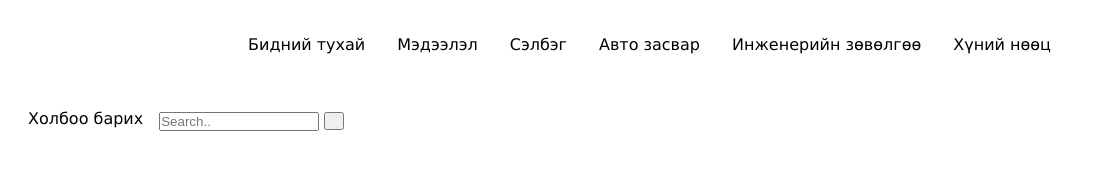
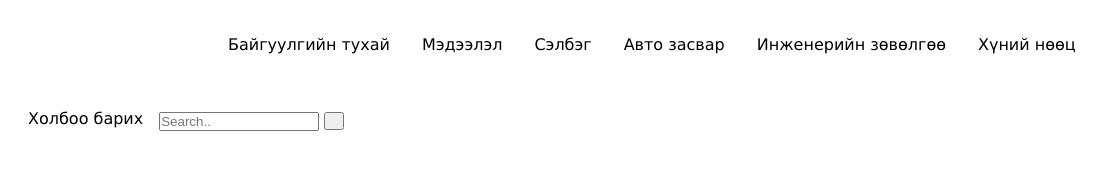
Before and after one commit to lkhagva636/center, a plain HTML site: page lhagva/5.html in a window 1280 px wide. Shown: the full height of the page, 180-1280 px from the left. Drawn offline with Linux system fonts and the light colour scheme.

Commit message:
Update 5.html

```diff
--- a/lhagva/5.html
+++ b/lhagva/5.html
@@ -14,7 +14,7 @@
         <div class="col ">
             <div class="navbar">
                 <a href="index.html"><img src="./stat/image/new-logo-priuscenter.png" style="width: 160px; height: 50px; padding-left: 15px;"> </a>
-                <a href="0.html" style= " font-size: 16px; margin-left: 220px; padding-top: 35px;">Бидний тухай</a>
+                <a href="0.html" style= " font-size: 16px; margin-left: 200px; padding-top: 35px;">Байгуулгийн тухай</a>
                 <a href="1.html"  style=" font-size: 16px; padding-top: 35px;">Мэдээлэл</a>
                 <a href="2.html"  style="font-size: 16px; padding-top: 35px;">Сэлбэг</a>
                 <a href="3.html"  style="font-size: 16px; padding-top: 35px;">Авто засвар</a>
```
